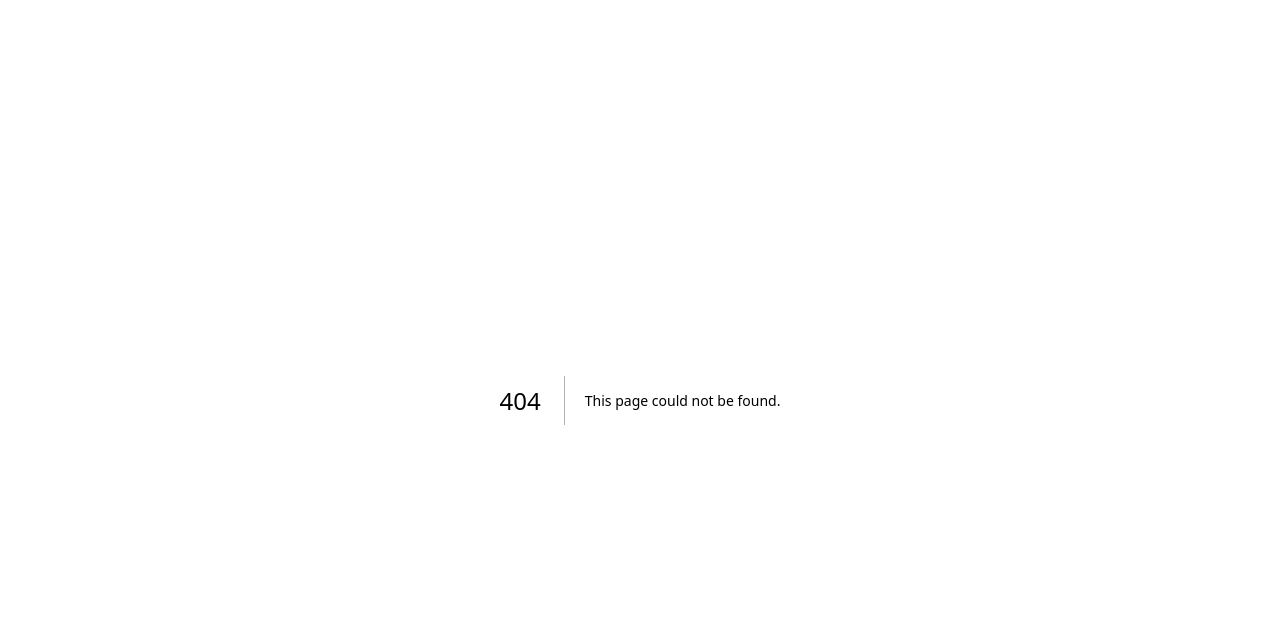
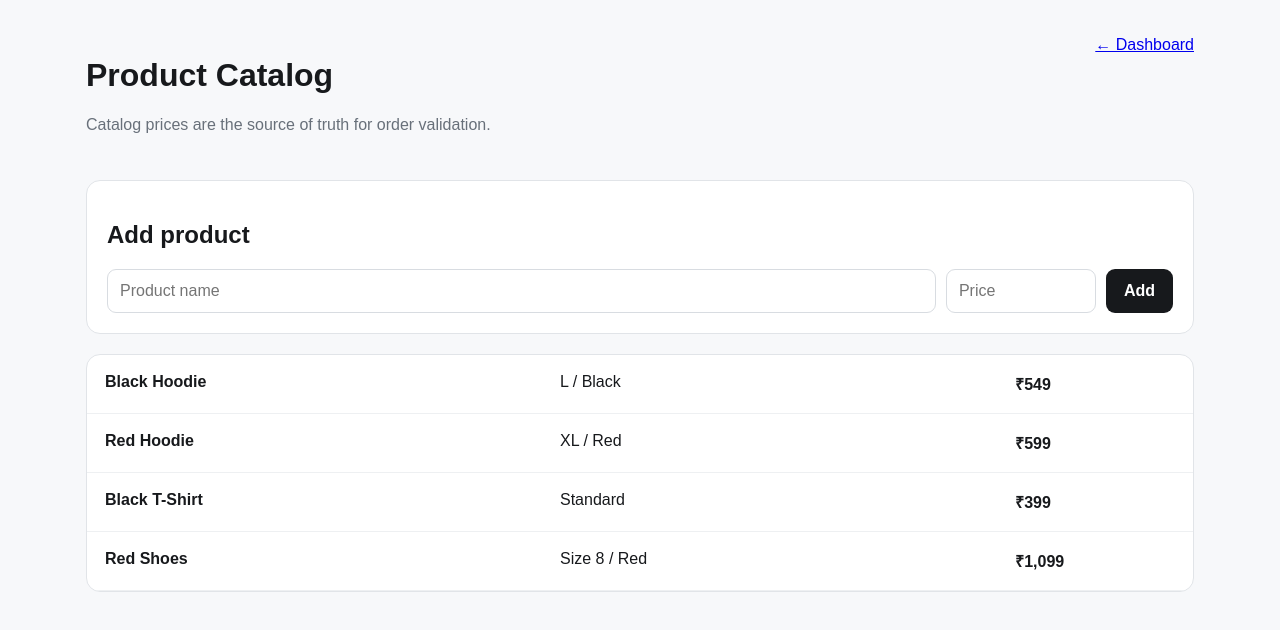
Before and after one commit to Jitendrakr100490/whatsapp-order-mistake-detector, a Next.js app: page /products in a window 1280 px wide. Before the commit this address had no page. Shown: the top 630 px of the page. Built offline with nearby package versions, Linux system fonts and the light colour scheme.

Commit message:
feat: add product catalog screen

```diff
--- /dev/null
+++ b/app/products/page.tsx
@@ -0,0 +1,19 @@
+'use client';
+
+import { useState } from 'react';
+import Link from 'next/link';
+
+const initial = [
+  ['hoodie-black', 'Black Hoodie', 'L / Black', '₹549'],
+  ['hoodie-red', 'Red Hoodie', 'XL / Red', '₹599'],
+  ['tshirt-black', 'Black T-Shirt', 'Standard', '₹399'],
+  ['shoes-red', 'Red Shoes', 'Size 8 / Red', '₹1,099'],
+];
+
+export default function Products() {
+  const [products, setProducts] = useState(initial);
+  const [name, setName] = useState('');
+  const [price, setPrice] = useState('');
+  function add() { if (!name.trim() || !price.trim()) return; setProducts([...products, [`custom-${Date.now()}`, name, 'Standard', `₹${price}`]]); setName(''); setPrice(''); }
+  return <main style={{ maxWidth: 1180, margin: '0 auto', padding: 36 }}><header style={{ display: 'flex', justifyContent: 'space-between', marginBottom: 30 }}><div><h1>Product Catalog</h1><p style={{ color: '#68707a' }}>Catalog prices are the source of truth for order validation.</p></div><Link href="/dashboard">← Dashboard</Link></header><section style={{ background: '#fff', border: '1px solid #e1e4e8', borderRadius: 14, padding: 20, marginBottom: 20 }}><h2>Add product</h2><div style={{ display: 'flex', gap: 10 }}><input value={name} onChange={e => setName(e.target.value)} placeholder="Product name" style={{ flex: 1, padding: 12, border: '1px solid #d8dce1', borderRadius: 9 }} /><input value={price} onChange={e => setPrice(e.target.value)} placeholder="Price" style={{ width: 150, padding: 12, border: '1px solid #d8dce1', borderRadius: 9 }} /><button onClick={add} style={{ padding: '12px 18px', border: 0, borderRadius: 9, background: '#17191c', color: '#fff', fontWeight: 700 }}>Add</button></div></section><section style={{ background: '#fff', border: '1px solid #e1e4e8', borderRadius: 14, overflow: 'hidden' }}>{products.map(p => <div key={p[0]} style={{ display: 'grid', gridTemplateColumns: '1fr 1fr 160px', gap: 12, padding: 18, borderBottom: '1px solid #eef0f2' }}><b>{p[1]}</b><span>{p[2]}</span><strong>{p[3]}</strong></div>)}</section></main>;
+}
```
